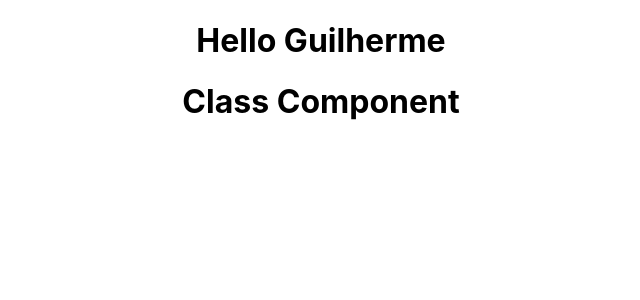
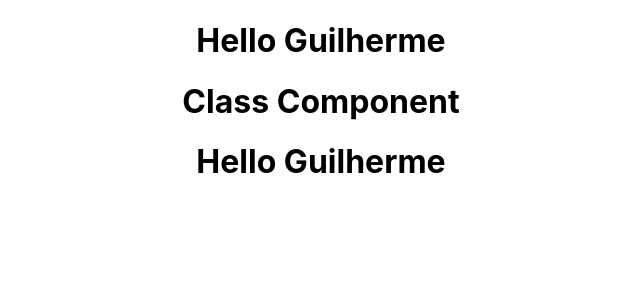
Before and after one commit to GuilhermeFDiniz/codevolution-course, a React (Create React App) app in the folder hello-world/: page / in a window 1280 px wide. Shown: the top 300 px of the page, without its empty margins (319-959 px from the left). Built offline with nearby package versions, Linux system fonts and the light colour scheme.

Commit message:
Create hello function

```diff
--- a/hello-world/src/App.js
+++ b/hello-world/src/App.js
@@ -2,12 +2,14 @@
 import './App.css';
 import Greet from './components/Greet';
 import Welcome from "./components/Welcome"
+import Hello from './components/Hello';
 
 function App() {
   return (
     <div className="App">
       <Greet/>
       <Welcome/>
+      <Hello/>
     </div>
   );
 }
--- /dev/null
+++ b/hello-world/src/components/Hello.js
@@ -0,0 +1,11 @@
+import React from "react";
+
+const Hello = () => {
+  return(
+    <div>
+      <h1>Hello Guilherme</h1>
+    </div>
+  )
+}
+
+export default Hello;
```
